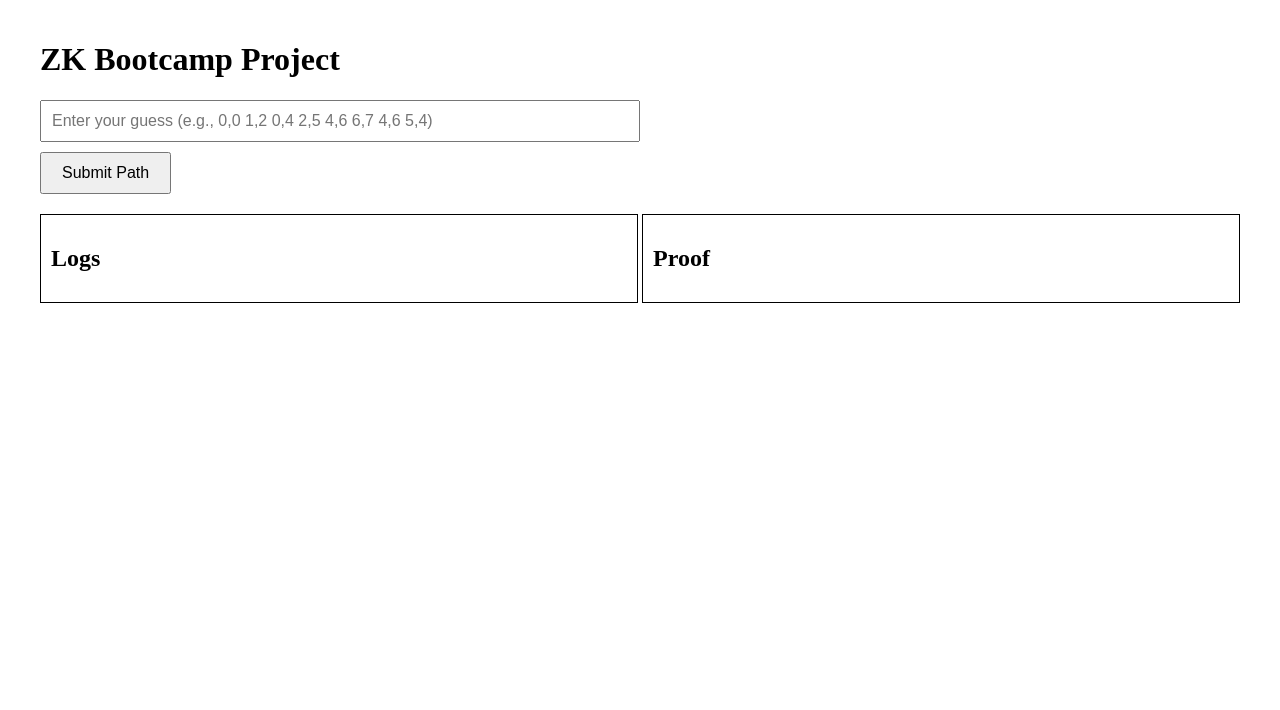
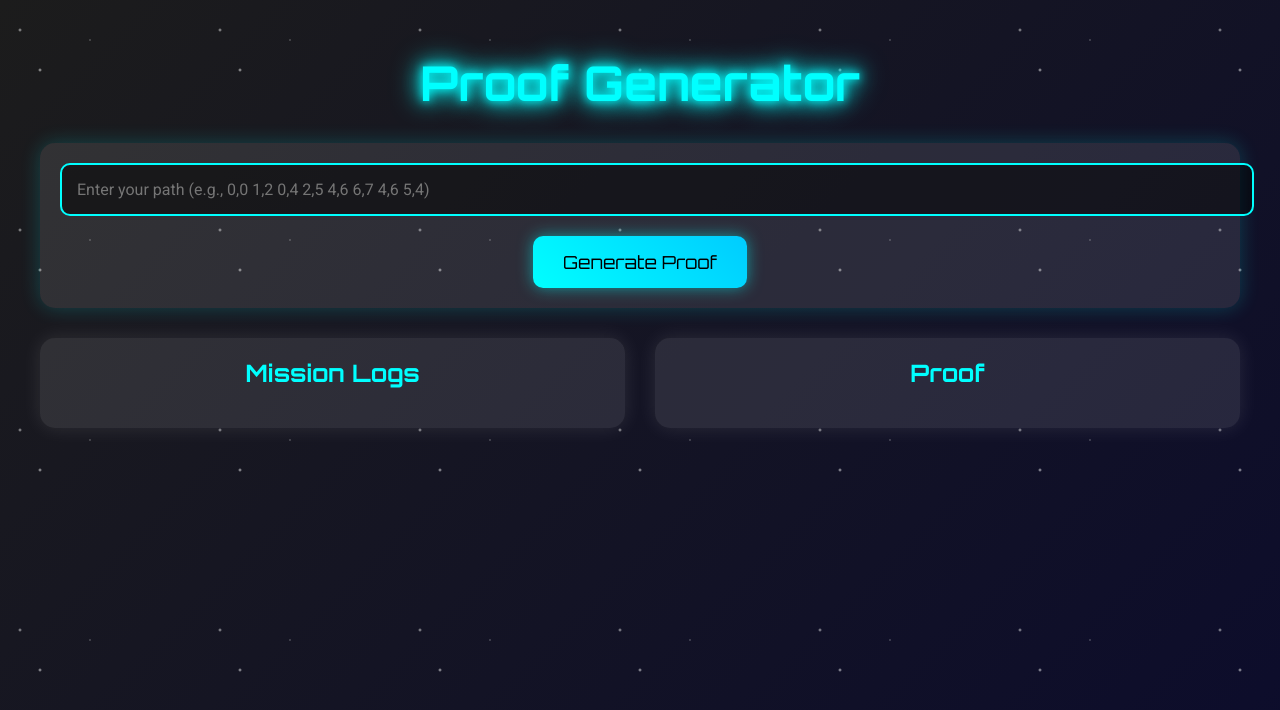
Before and after one commit to ksmit323/zk-bootcamp-project, a website built with Vite: page frontend/index.html in a window 1280 px wide. Built offline with nearby package versions, Linux system fonts and the light colour scheme.

Commit message:
update UI

```diff
--- a/frontend/index.html
+++ b/frontend/index.html
@@ -3,62 +3,146 @@
 <head>
   <meta charset="UTF-8">
   <meta name="viewport" content="width=device-width, initial-scale=1.0">
-  <title>ZK Bootcamp Project</title>
+  <title>ZK Bootcamp Project: Proof Generator</title>
+  <link href="https://fonts.googleapis.com/css2?family=Orbitron:wght@400;700&family=Roboto:wght@300;400&display=swap" rel="stylesheet">
   <style>
-    body {
+    body, html {
+      margin: 0;
+      padding: 0;
+      height: 100%;
+      font-family: 'Roboto', sans-serif;
+      background: linear-gradient(135deg, #1c1c1c 0%, #0c0c2c 100%);
+      color: #e0e0e0;
+      overflow-x: hidden;
+    }
+    .stars {
+      position: fixed;
+      top: 0;
+      left: 0;
+      width: 100%;
+      height: 100%;
+      pointer-events: none;
+      background-image:
+        radial-gradient(2px 2px at 20px 30px, #eee, rgba(0,0,0,0)),
+        radial-gradient(2px 2px at 40px 70px, #fff, rgba(0,0,0,0)),
+        radial-gradient(1px 1px at 90px 40px, #ddd, rgba(0,0,0,0));
+      background-repeat: repeat;
+      background-size: 200px 200px;
+      animation: twinkle 5s infinite;
+    }
+    @keyframes twinkle {
+      0% {opacity: 0.7;}
+      50% {opacity: 0.9;}
+      100% {opacity: 0.7;}
+    }
+    .container {
       max-width: 1200px;
       margin: 0 auto;
       padding: 20px;
+      position: relative;
+      z-index: 1;
+    }
+    h1 {
+      font-family: 'Orbitron', sans-serif;
+      font-size: 3em;
+      text-align: center;
+      color: #00ffff;
+      text-shadow: 0 0 10px #00ffff, 0 0 20px #00ffff, 0 0 30px #00ffff;
+      margin-bottom: 30px;
+    }
+    .input-area {
+      background: rgba(255, 255, 255, 0.1);
+      border-radius: 15px;
+      padding: 20px;
+      margin-bottom: 30px;
+      box-shadow: 0 0 20px rgba(0, 255, 255, 0.2);
+    }
+    #pathInput {
+      width: 100%;
+      padding: 15px;
+      font-size: 16px;
+      margin-bottom: 20px;
+      background: rgba(0, 0, 0, 0.5);
+      border: 2px solid #00ffff;
+      border-radius: 10px;
+      color: #fff;
+      font-family: 'Roboto', sans-serif;
+    }
+    .button-group {
+      display: flex;
+      gap: 20px;
+      justify-content: center;
+    }
+    button {
+      padding: 15px 30px;
+      font-size: 18px;
+      font-family: 'Orbitron', sans-serif;
+      background: linear-gradient(45deg, #00ffff, #00ccff);
+      border: none;
+      border-radius: 10px;
+      color: #000;
+      cursor: pointer;
+      transition: all 0.3s ease;
+      box-shadow: 0 0 15px rgba(0, 255, 255, 0.5);
+    }
+    button:hover {
+      transform: translateY(-3px);
+      box-shadow: 0 0 25px rgba(0, 255, 255, 0.8);
+    }
+    #verifyProof {
+      background: linear-gradient(45deg, #ff00ff, #cc00ff);
+      display: none;
     }
     .outer {
       display: flex;
       justify-content: space-between;
-        width: 100%;
+      gap: 30px;
     }
     .inner {
-        width: 48%;
-        border: 1px solid black;
+      flex: 1;
+      background: rgba(255, 255, 255, 0.1);
+      border-radius: 15px;
+      padding: 20px;
+      box-shadow: 0 0 20px rgba(255, 255, 255, 0.1);
+    }
+    h2 {
+      font-family: 'Orbitron', sans-serif;
+      color: #00ffff;
+      text-align: center;
+      margin-top: 0;
+    }
+    #logs p, #results p {
+      background: rgba(0, 0, 0, 0.3);
       padding: 10px;
-        word-wrap: break-word;
-    }
-    .input-area {
-        margin-bottom: 20px;
-        width: 48%;
-        display: flex;
-        flex-direction: column;
-    }
-    #pathInput {
-        width: 100%;
-        padding: 10px;
-        font-size: 16px;
-        margin-bottom: 10px;
-    }
-    .button-group {
-        display: flex;
-        gap: 10px;
-    }
-    #submitPath, #verifyProof {
-        padding: 10px 20px;
-        font-size: 16px;
-    }
-    #verifyProof {
-        display: none;
+      border-radius: 5px;
+      margin: 10px 0;
+      font-family: 'Roboto', monospace;
+      word-break: break-all;
     }
   </style>
 </head>
 <body>
-  <script type="module" src="/main.js"></script>
-  <h1>ZK Bootcamp Project</h1>
+  <div class="stars"></div>
+  <div class="container">
+    <h1>Proof Generator</h1>
     <div class="input-area">
-    <input id="pathInput" placeholder="Enter your guess (e.g., 0,0 1,2 0,4 2,5 4,6 6,7 4,6 5,4)" />
+      <input id="pathInput" placeholder="Enter your path (e.g., 0,0 1,2 0,4 2,5 4,6 6,7 4,6 5,4)" />
       <div class="button-group">
-      <button id="submitPath">Submit Path</button>
-      <button id="verifyProof" style="display: none;">Verify Proof</button>
+        <button id="submitPath">Generate Proof</button>
+        <button id="verifyProof">Verify Proof</button>
       </div>
     </div>
     <div class="outer">
-    <div id="logs" class="inner"><h2>Logs</h2></div>
-    <div id="results" class="inner"><h2>Proof</h2></div>
+      <div id="logs" class="inner">
+        <h2 class="header">Mission Logs</h2>
+        <!-- <p>Initial mission logs content...</p> -->
       </div>
+      <div id="results" class="inner">
+        <h2 class="header">Proof</h2>
+        <!-- <p>Initial proof content...</p> -->
+      </div>
+    </div>
+  </div>
+  <script type="module" src="/main.js"></script>
 </body>
 </html>
--- a/frontend/main.js
+++ b/frontend/main.js
@@ -114,9 +114,10 @@ function display(container, msg) {
 }
 
 function clearProofBox(container) {
-  while (container.childNodes.length > 1) {
-    container.removeChild(container.lastChild);
-  }
+  const paragraphs = container.querySelectorAll('p');
+  paragraphs.forEach((p) => {
+      container.removeChild(p);
+  });
 }
 
 function displayProof(container, proof) {
```
Lines whose indentation alone changed are shown as unchanged.
